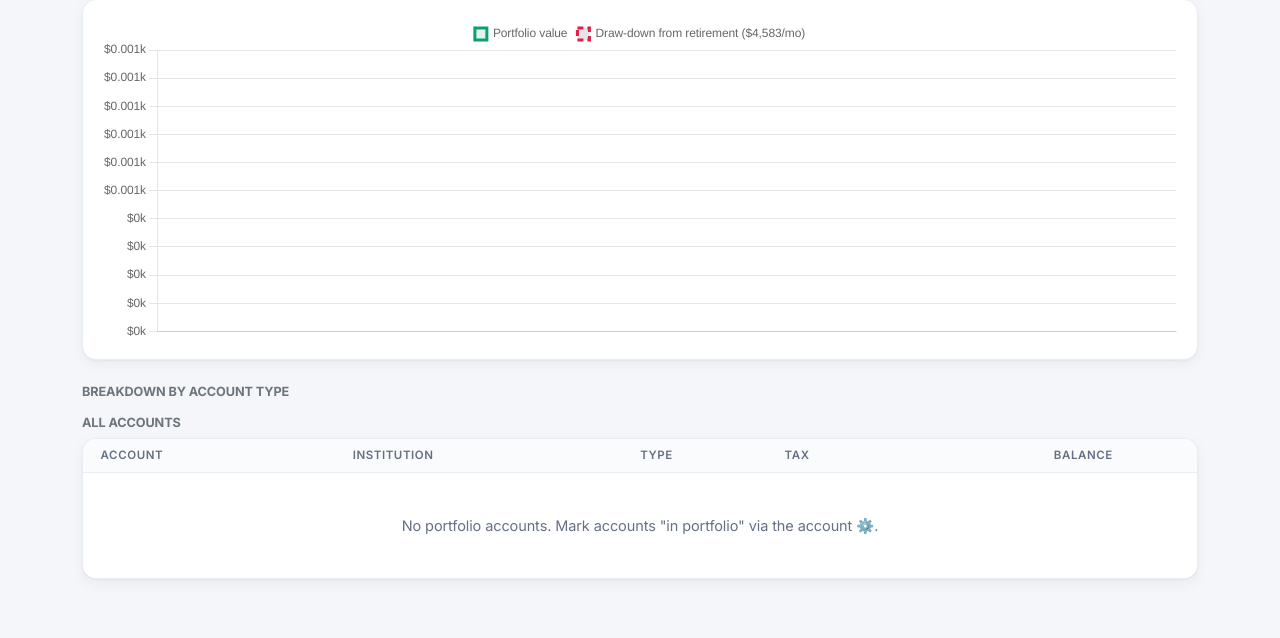
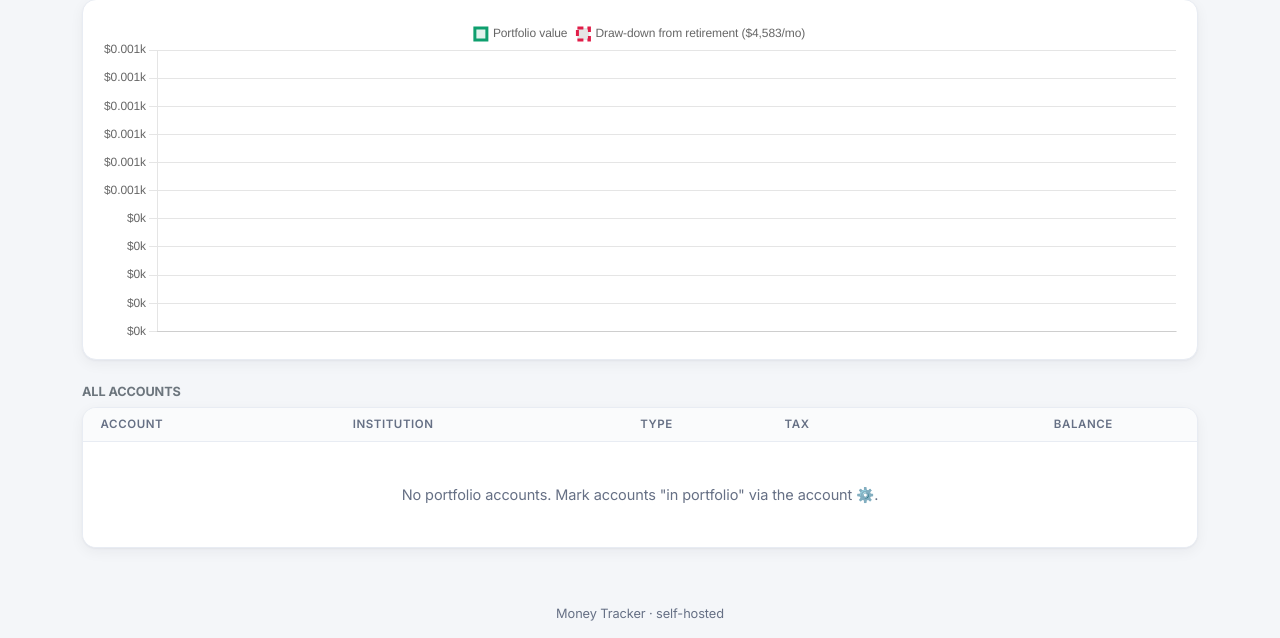
Before and after one commit to jaysuzi5/money-tracker, a Django app: page /portfolio/ in a window 1280 px wide. Shown: the part 501-1139 px from the top of the page. Run offline with Django 5.2, Linux system fonts and the light colour scheme; the visitor is signed in with stand-in values (Sample User, id 1); data that the repository does not hold is empty; some libraries are stand-ins or nearby versions.

Commit message:
Portfolio: sort tax-treatment cards by total desc; remove Account Type section
Co-Authored-By: Claude Opus 4.8 <noreply@anthropic.com>

```diff
--- a/templates/tracker/portfolio.html
+++ b/templates/tracker/portfolio.html
@@ -35,21 +35,7 @@
 <h6 class="text-secondary text-uppercase small fw-bold mb-2">Portfolio Performance (Last 12 Months)</h6>
 <div class="card mb-4"><div class="card-body"><canvas id="trend" height="90"></canvas></div></div>
 
-{# 4. Breakdown by Account Type #}
-<h6 class="text-secondary text-uppercase small fw-bold mb-2">Breakdown by Account Type</h6>
-<div class="row row-cols-2 row-cols-lg-5 g-3 mb-4">
-  {% for t in type_rows %}
-    <div class="col">
-      <div class="card stat-card h-100">
-        <div class="label">{{ t.label }}</div>
-        <div class="value num" style="font-size:1.25rem">${{ t.total|floatformat:0|intcomma }}</div>
-        <div class="small text-secondary">{{ t.pct|floatformat:1 }}%</div>
-      </div>
-    </div>
-  {% endfor %}
-</div>
-
-{# 5. All Accounts #}
+{# 4. All Accounts #}
 <h6 class="text-secondary text-uppercase small fw-bold mb-2">All Accounts</h6>
 <div class="card table-card">
   <table class="table table-hover">
--- a/tracker/views.py
+++ b/tracker/views.py
@@ -1081,25 +1081,20 @@ def portfolio(request):
                     .select_related('institution'))
     total = Decimal('0')
     tax_totals = {k: Decimal('0') for k, _ in TaxTreatment.choices}
-    type_totals = {}
     rows = []
     for a in accounts:
         val = a.online_balance or Decimal('0')
         total += val
         if a.tax_treatment:
             tax_totals[a.tax_treatment] += val
-        t = a.get_type_display()
-        type_totals[t] = type_totals.get(t, Decimal('0')) + val
         rows.append({'acct': a, 'value': val})
     rows.sort(key=lambda r: r['value'], reverse=True)
 
-    tax_rows = [{'label': lbl, 'desc': TAX_META[k][0], 'cls': TAX_META[k][1],
-                 'total': tax_totals[k], 'pct': (tax_totals[k] / total * 100) if total else 0}
-                for k, lbl in TaxTreatment.choices]
-    type_rows = sorted(({'label': k, 'total': v,
-                         'pct': (v / total * 100) if total else 0}
-                        for k, v in type_totals.items()),
-                       key=lambda x: x['total'], reverse=True)
+    tax_rows = sorted(
+        ({'label': lbl, 'desc': TAX_META[k][0], 'cls': TAX_META[k][1],
+          'total': tax_totals[k], 'pct': (tax_totals[k] / total * 100) if total else 0}
+         for k, lbl in TaxTreatment.choices),
+        key=lambda x: x['total'], reverse=True)
 
     # trend (last 12 months): for each snapshot date, sum each account's most-recent balance
     acct_ids = [a.id for a in accounts]
@@ -1131,7 +1126,7 @@ def portfolio(request):
             draw.append(max(0.0, anchor - float(DRAWDOWN_MONTHLY) * months))
 
     return render(request, 'tracker/portfolio.html', {
-        'total': total, 'tax_rows': tax_rows, 'type_rows': type_rows,
+        'total': total, 'tax_rows': tax_rows,
         'rows': rows, 'chart': series, 'draw': draw, 'today': timezone.now().date(),
         'draw_monthly': DRAWDOWN_MONTHLY, 'retirement': RETIREMENT_DATE,
     })
```
